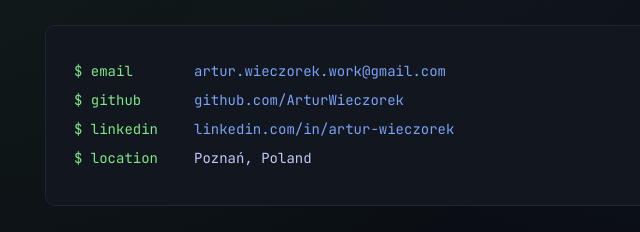
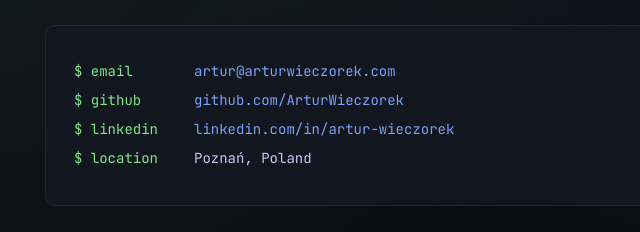
Before and after one commit to ArturWieczorek/website, a plain HTML site: page index.html in a window 1280 px wide. Shown: the part 7313-7545 px from the top of the page, 129-769 px from the left. Drawn offline with Linux system fonts and the light colour scheme; no server answers.

Commit message:
chore: use artur@arturwieczorek.com as the contact address

```diff
--- a/index.html
+++ b/index.html
@@ -406,7 +406,7 @@
       <div class="cta">
         <a class="btn primary" href="https://github.com/ArturWieczorek" target="_blank" rel="noopener">> github.com/ArturWieczorek</a>
         <a class="btn" href="#work">> view selected work</a>
-        <a class="btn" href="mailto:artur.wieczorek.work@gmail.com">> get in touch</a>
+        <a class="btn" href="mailto:artur@arturwieczorek.com">> get in touch</a>
       </div>
 
       <div class="meta-row mono">
@@ -807,7 +807,7 @@
       <p class="sec-label mono">// <span class="c">echo</span> $CONTACT</p>
       <h2 class="sec-title">Get in touch</h2>
       <div class="contact-box mono">
-        <div class="row"><span class="k">$ email</span><span class="v"><a href="mailto:artur.wieczorek.work@gmail.com">artur.wieczorek.work@gmail.com</a></span></div>
+        <div class="row"><span class="k">$ email</span><span class="v"><a href="mailto:artur@arturwieczorek.com">artur@arturwieczorek.com</a></span></div>
         <div class="row"><span class="k">$ github</span><span class="v"><a href="https://github.com/ArturWieczorek" target="_blank" rel="noopener">github.com/ArturWieczorek</a></span></div>
         <div class="row"><span class="k">$ linkedin</span><span class="v"><a href="https://www.linkedin.com/in/artur-wieczorek" target="_blank" rel="noopener">linkedin.com/in/artur-wieczorek</a></span></div>
         <div class="row"><span class="k">$ location</span><span class="v">Poznań, Poland</span></div>
@@ -993,7 +993,7 @@ infra/ci    Docker / AWS / GitHub Actions / Buildkite / Jenkins / Linux / Postgr
 cardano-db-sync-compare      DB equivalence checker for migrations/refactors
 -> <a href="https://github.com/ArturWieczorek" target="_blank" rel="noopener">github.com/ArturWieczorek</a>`,
         contact: () =>
-`email      <a href="mailto:artur.wieczorek.work@gmail.com">artur.wieczorek.work@gmail.com</a>
+`email      <a href="mailto:artur@arturwieczorek.com">artur@arturwieczorek.com</a>
 github     <a href="https://github.com/ArturWieczorek" target="_blank" rel="noopener">github.com/ArturWieczorek</a>
 linkedin   <a href="https://www.linkedin.com/in/artur-wieczorek" target="_blank" rel="noopener">linkedin.com/in/artur-wieczorek</a>
 location   Poznań, Poland`,
```
